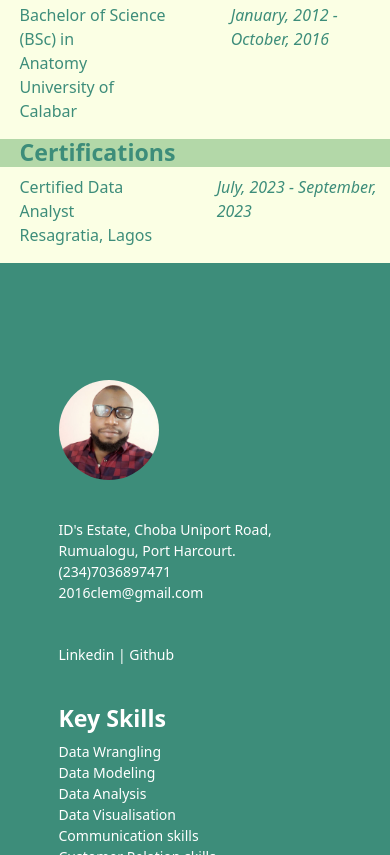
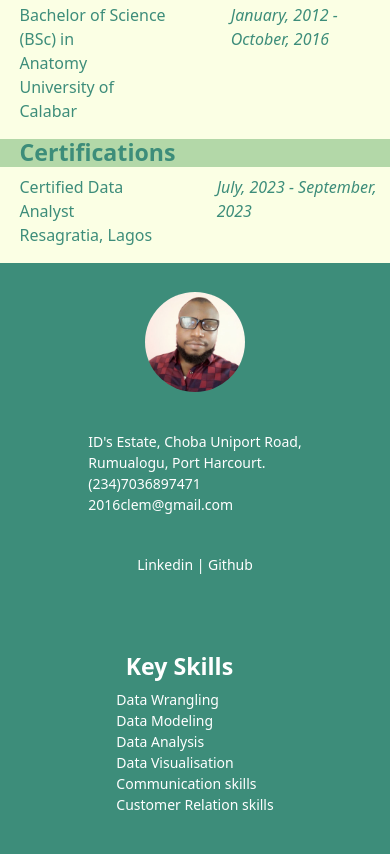
Before and after one commit to Sorbari2016/resume, a plain HTML site: page index.html in a window 390 px wide. Shown: the part 1145-2000 px from the top of the page. Drawn offline with nearby package versions, Linux system fonts and the light colour scheme.

Commit message:
restyle the sidebar for mobile

```diff
--- a/index.html
+++ b/index.html
@@ -74,7 +74,7 @@
                             </p>
                             <p class="italize">January, 2012 - October, 2016 </p>
                         </div>
-                        <h3 class="main-pad"">Certifications</h3>
+                        <h3 class="main-pad">Certifications</h3>
                         <div class="secion-text main-m-lf job">
                             <p>Certified Data Analyst <br/>
                                 Resagratia, Lagos
@@ -96,7 +96,7 @@
                     <a href="https://www.linkedin.com/in/clematins-nwiibee-77a179164?lipi=urn%3Ali%3Apage%3Ad_flagship3_profile_view_base_contact_details%3BCBf8w4FdSACxCMLEDdZ1xA%3D%3D" target="_blank">Linkedin |</a>
                     <a href="https://github.com/Sorbari2016" target="_blank">Github</a>
                 </span>
-                <h3 style="margin-left: 15%;">Key Skills</h3>
+                <h3>Key Skills</h3>
                 <p class="sidebar-m skills">Data Wrangling <br/>
                  Data Modeling <br/>
                  Data Analysis <br/>
--- a/styles.css
+++ b/styles.css
@@ -34,6 +34,10 @@ img {
 .sidebar-m {
     margin-left: 15%;
     margin-bottom: 10%;
+}
+
+#sidebar h3 {
+    margin-left: 15%;
 }
 
 a {
@@ -104,7 +108,6 @@ h1 {
 }
 
 
-
 .title {
     display: flex;
     flex-direction: column;
@@ -139,8 +142,6 @@ ul li,
     padding-top: 5px;
     padding-bottom: 5px;
 }
-
-
 
 
 
@@ -181,6 +182,8 @@ ul li,
     img {
         height: 100px;
         width: 100px;
+        margin-left: 0;
+        margin-top: 7.5%
     }
 
     /* Reduce the gap between the job title and the year  */
@@ -188,4 +191,27 @@ ul li,
         gap: 15%;
     }
 
+    /* Center side bar elements  */
+    #sidebar {
+        display: flex;
+        flex-direction: column;
+        justify-content: center;
+        align-items: center;
+        height: 80%;
+    }
+
+    .sidebar-m {
+       margin-left: 0;
+    }
+
+    #sidebar h3 {
+        margin-right: 8%;
+        margin-left: 0;
+        text-align: center;
+    }
+
+    .period p {
+        font-size: 12px;
+    }
+
 }
```
